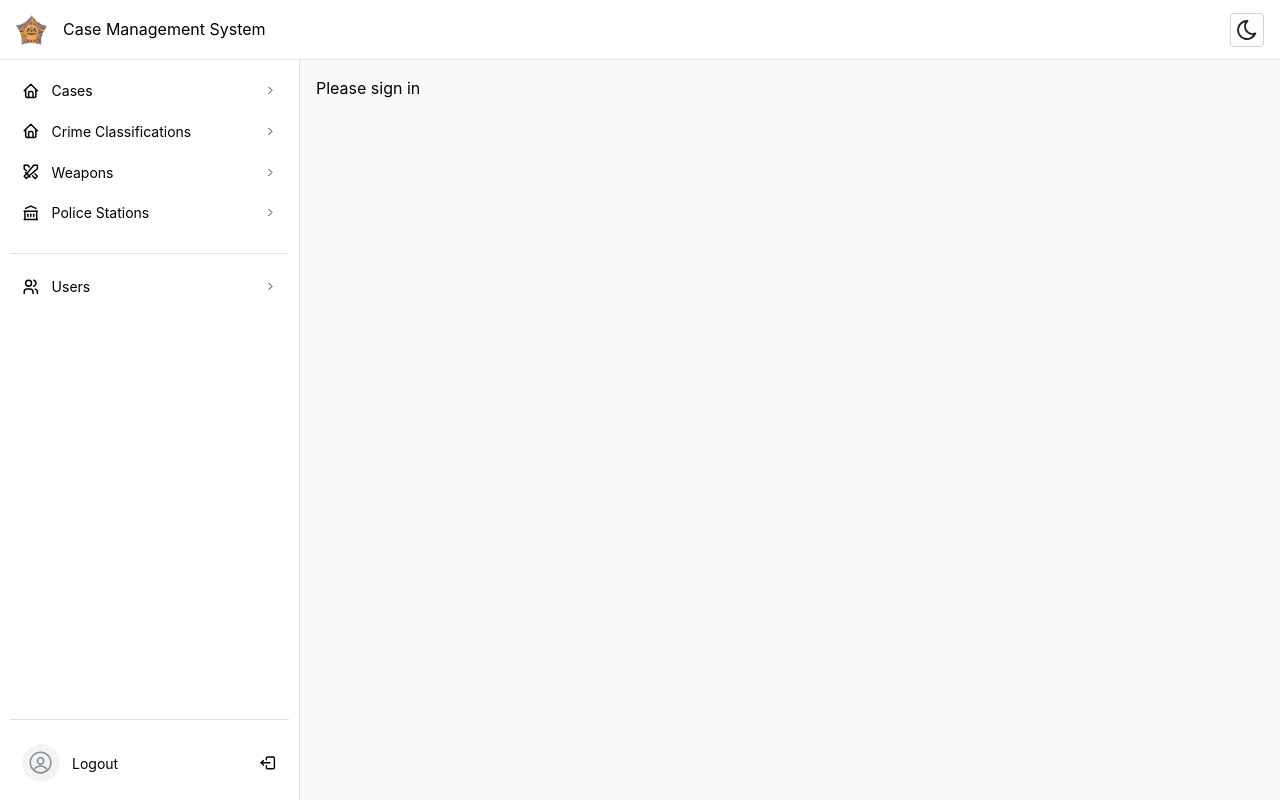
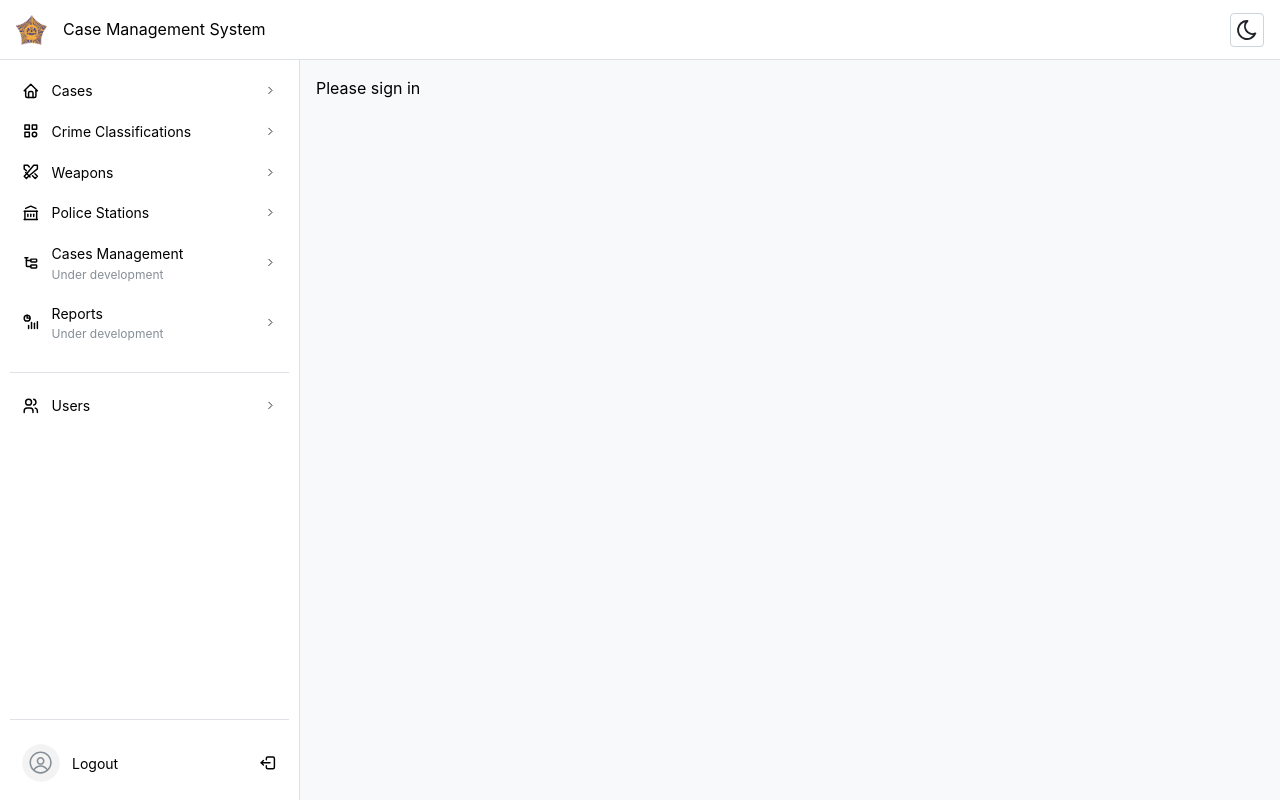
Before and after one commit to ntholi/case-management-system, a Next.js app: page / in a window 1280 px wide. Built offline with nearby package versions, Linux system fonts and the light colour scheme; no server answers.

Commit message:
Add dynamic export to CasePage

```diff
--- a/src/app/cases/[id]/page.tsx
+++ b/src/app/cases/[id]/page.tsx
@@ -19,6 +19,7 @@ export default async function CasePage({ params: { id } }: Props) {
       suspect: true,
       weapons: true,
       crimeClassifications: true,
+      policeStation: true,
     },
   });
 
@@ -45,7 +46,10 @@ export default async function CasePage({ params: { id } }: Props) {
                   label='Occurrence Place'
                   value={item.occurrencePlace}
                 />
-                <FieldView label='District' value={item.district} />
+                <FieldView
+                  label='Police Station'
+                  value={`${item.policeStation?.name}, ${item.policeStation?.district}`}
+                />
                 <FieldView
                   label='Weapons'
                   value={item.weapons?.map((w) => w.name).join(', ')}
--- a/src/app/cases/new/page.tsx
+++ b/src/app/cases/new/page.tsx
@@ -4,6 +4,8 @@ import prisma from '@/lib/prisma';
 import { Flex, Paper } from '@mantine/core';
 import { IconArrowLeft } from '@tabler/icons-react';
 import Form from './Form';
+
+export const dynamic = 'force-dynamic';
 
 export default async function CasePage() {
   const weapons = await prisma?.weapon.findMany();
--- a/src/app/core/Navigation.tsx
+++ b/src/app/core/Navigation.tsx
@@ -11,9 +11,12 @@ import { modals } from '@mantine/modals';
 import {
   IconBuilding,
   IconBuildingBank,
+  IconCategory,
+  IconChartInfographic,
   IconChevronRight,
   IconHome,
   IconLogout2,
+  IconSubtask,
   IconSwords,
   IconUsers,
 } from '@tabler/icons-react';
@@ -41,7 +44,7 @@ export default function Navigation() {
           component={Link}
           active={pathname.startsWith('/crime-classifications')}
           href={'/crime-classifications'}
-          leftSection={<IconHome size='1.1rem' />}
+          leftSection={<IconCategory size='1.1rem' />}
           rightSection={<IconChevronRight size='0.8rem' stroke={1.5} />}
         />
         <NavLink
@@ -58,6 +61,24 @@ export default function Navigation() {
           active={pathname.startsWith('/police-stations')}
           href={'/police-stations'}
           leftSection={<IconBuildingBank size='1.1rem' />}
+          rightSection={<IconChevronRight size='0.8rem' stroke={1.5} />}
+        />
+        <NavLink
+          label='Cases Management'
+          description='Under development'
+          component={Link}
+          active={pathname.startsWith('/cases-management')}
+          href={'#'}
+          leftSection={<IconSubtask size='1.1rem' />}
+          rightSection={<IconChevronRight size='0.8rem' stroke={1.5} />}
+        />
+        <NavLink
+          label='Reports'
+          description='Under development'
+          component={Link}
+          active={pathname.startsWith('/reports')}
+          href={'#'}
+          leftSection={<IconChartInfographic size='1.1rem' />}
           rightSection={<IconChevronRight size='0.8rem' stroke={1.5} />}
         />
         <Divider mt={'lg'} mb={'sm'} />
```
